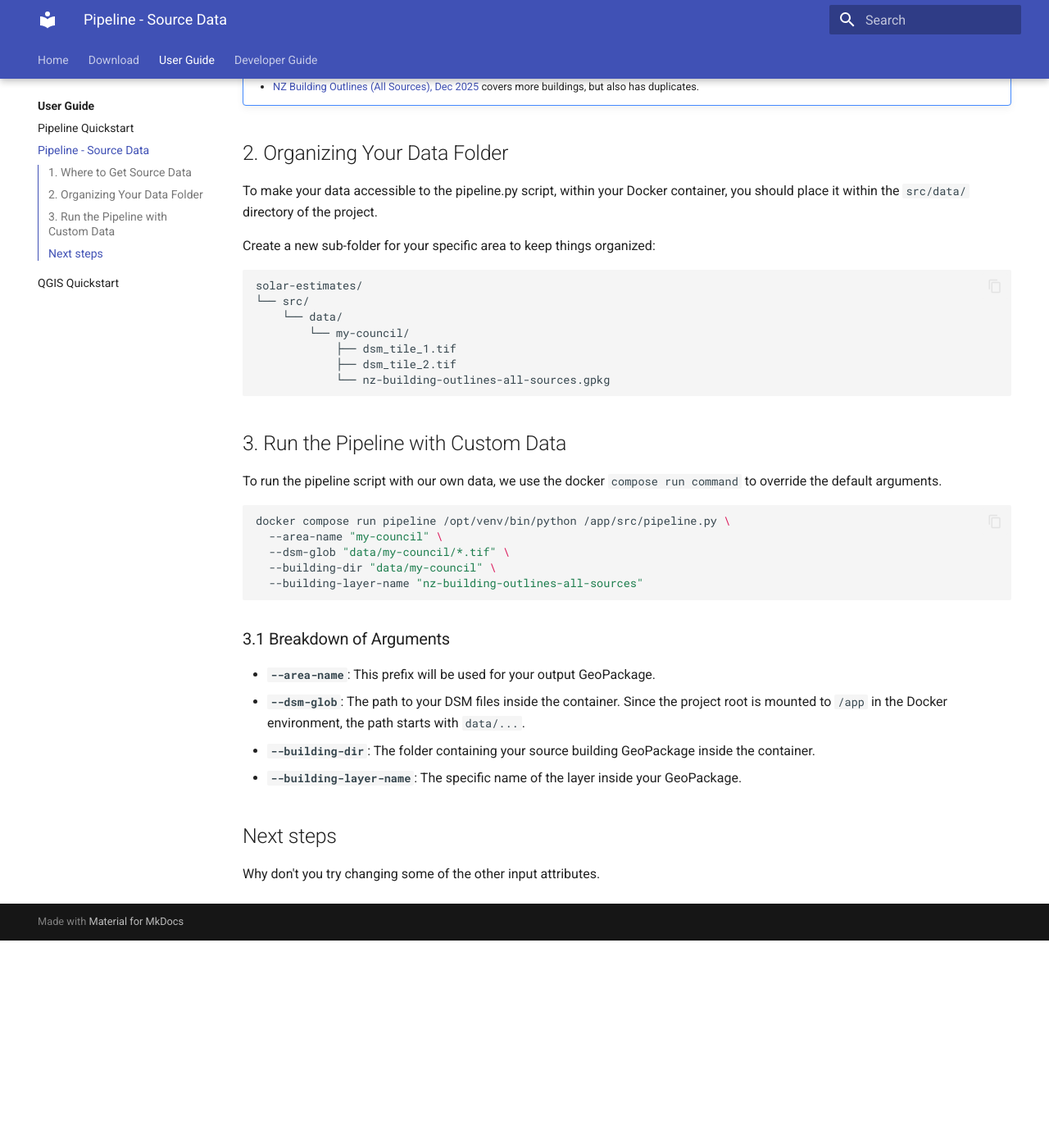
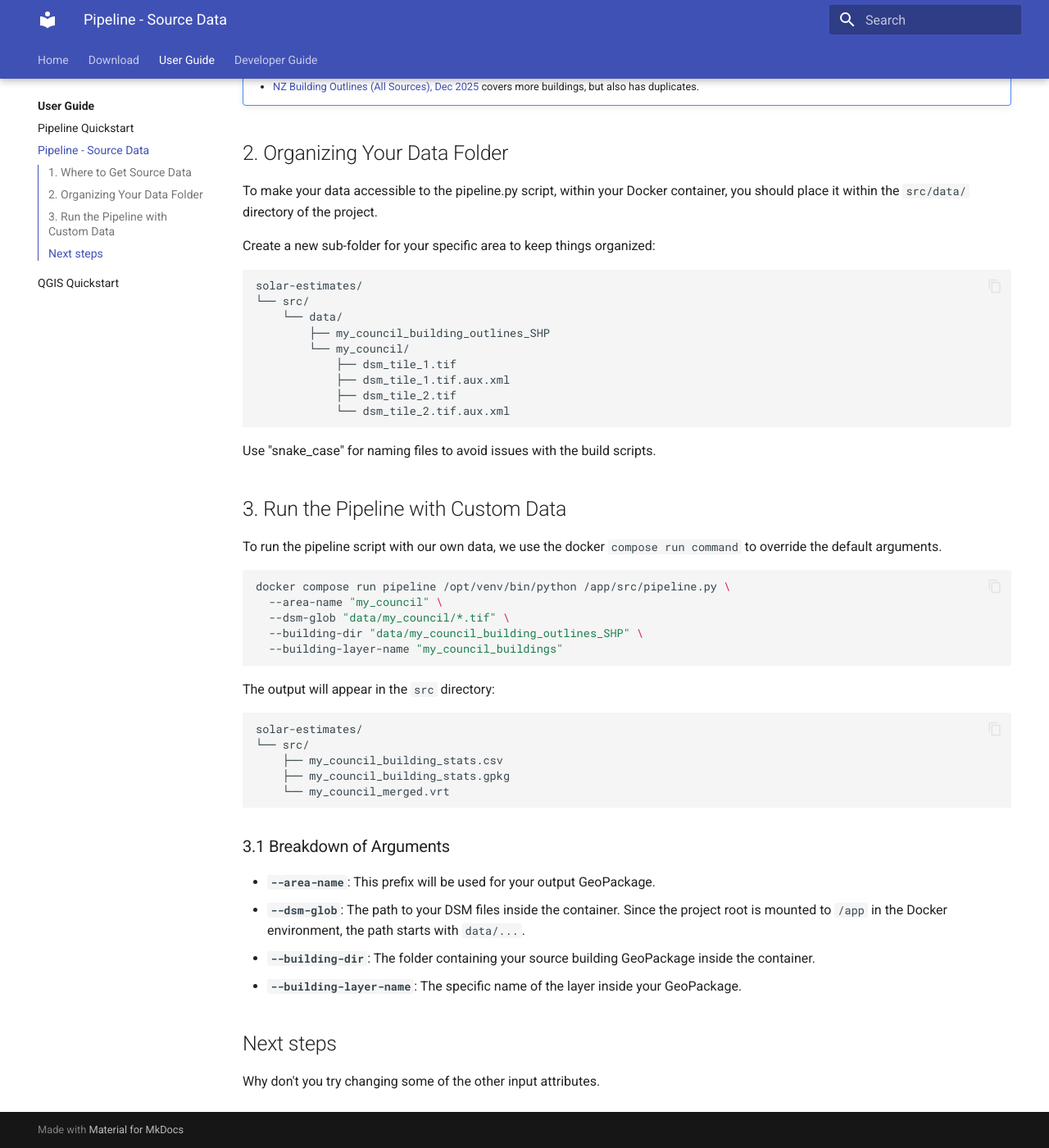
Before and after one commit to rewiring-nz/solar-estimates, an MkDocs documentation site: the page built from docs/user/how-to-use-your-own-data.md, in a window 1280 px wide and 1400 px high, scrolled down 1215 px. Shown: the whole window at 82% size. Built offline with MkDocs 1.6.1 and Material for MkDocs 9.7.7, drawn with Linux system fonts in a browser that asks for light colours; before the commit the page ends 2362 px from its top, so only the background shows below that; some of the changed text lies outside the part shown.

Commit message:
Issue #98: Own data Update (#99)
* Update the docs to reflect current reality.

````diff
--- a/docs/user/how-to-use-your-own-data.md
+++ b/docs/user/how-to-use-your-own-data.md
@@ -46,22 +46,35 @@ Create a new sub-folder for your specific area to keep things organized:
 solar-estimates/
 └── src/
     └── data/
-        └── my-council/
+        ├── my_council_building_outlines_SHP
+        └── my_council/
             ├── dsm_tile_1.tif
+            ├── dsm_tile_1.tif.aux.xml
             ├── dsm_tile_2.tif
-            └── nz-building-outlines-all-sources.gpkg
+            └── dsm_tile_2.tif.aux.xml
 ```
 
+Use "snake_case" for naming files to avoid issues with the build scripts.
 ## 3. Run the Pipeline with Custom Data
 
 To run the pipeline script with our own data, we use the docker `compose run command` to override the default arguments.
 
 ```bash
 docker compose run pipeline /opt/venv/bin/python /app/src/pipeline.py \
-  --area-name "my-council" \
-  --dsm-glob "data/my-council/*.tif" \
-  --building-dir "data/my-council" \
-  --building-layer-name "nz-building-outlines-all-sources"
+  --area-name "my_council" \
+  --dsm-glob "data/my_council/*.tif" \
+  --building-dir "data/my_council_building_outlines_SHP" \
+  --building-layer-name "my_council_buildings"
+```
+
+The output will appear in the `src` directory:
+
+```text
+solar-estimates/
+└── src/
+    ├── my_council_building_stats.csv
+    ├── my_council_building_stats.gpkg
+    └── my_council_merged.vrt
 ```
 
 ### 3.1 Breakdown of Arguments
````
Also changed, not shown: other parts of docs/user/how-to-use-your-own-data.md (+1 -1 lines).
